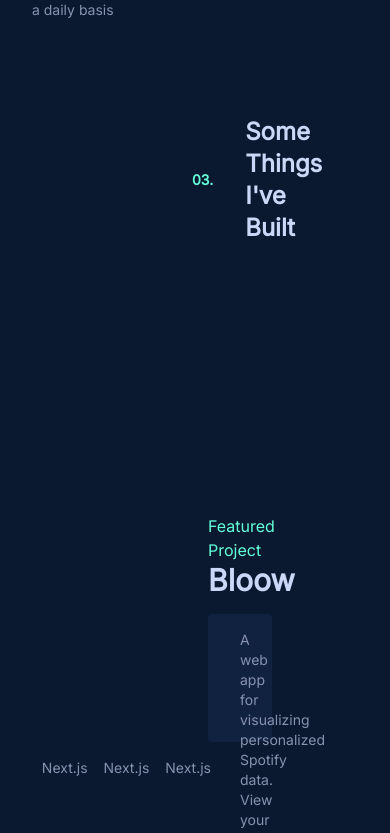
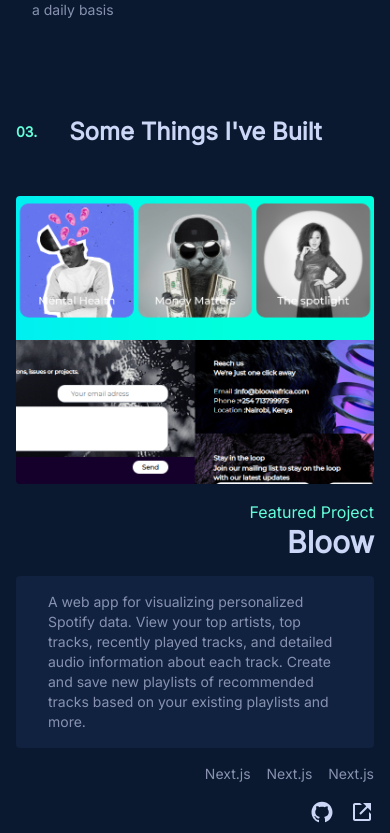
Before and after one commit to Marcos8060/port, a Next.js app: page / in a window 390 px wide. Shown: the part 2184-3017 px from the top of the page. Built offline with nearby package versions, Linux system fonts and the light colour scheme.

Commit message:
added responsiveness for about page

```diff
--- a/components/projects.js
+++ b/components/projects.js
@@ -5,26 +5,26 @@ import { AiOutlineGithub } from "react-icons/ai";
 const Projects = () => {
   return (
     <>
-      <section className="px-36 py-12">
-        <div className="flex gap-8 items-center w-6/12 px-12">
+      <section className="sm:px-36 px-4 py-12">
+        <div className="flex gap-8 items-center md:w-6/12 mx-auto w-full sm:px-12">
           <span className="text-secondary text-sm font-semibold">03.</span>
           <h1 className="text-white font-black text-2xl">
             Some Things I've Built
           </h1>
-          <div class="flex-grow h-px bg-gray"></div>
+          <div class="md:block hidden flex-grow h-px bg-gray"></div>
         </div>
 
 
-        <section className="flex items-center py-12 px-12 gap-4 h-screen">
-          <aside className="project_img relative cursor-pointer h-96 rounded w-1/2"></aside>
-          <aside className="w-1/2 flex flex-col gap-4">
+        <section className="md:flex items-center py-12 sm:px-12 gap-4 md:h-screen h-auto space-y-4">
+          <aside className="project_img relative cursor-pointer md:h-96 h-72 rounded md:w-1/2"></aside>
+          <aside className="md:w-1/2 w-full flex flex-col gap-4">
             <div className="flex flex-col">
               <p className="text-secondary text-right">Featured Project</p>
               <h1 className="text-white font-black text-3xl text-right">
                 Bloow
               </h1>
             </div>
-            <div className="bg-tertiary z-40 h-32 w-full rounded px-8 py-4 text-gray">
+            <div className="bg-tertiary z-40 md:h-32 h-auto w-full rounded px-8 py-4 text-gray">
               <p className="text-sm">
                 A web app for visualizing personalized Spotify data. View your
                 top artists, top tracks, recently played tracks, and detailed
```
